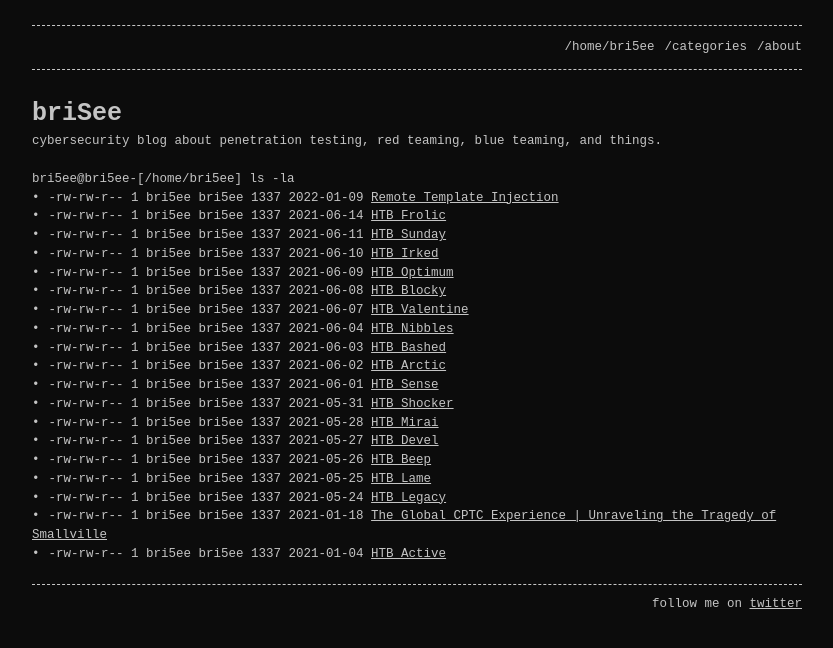
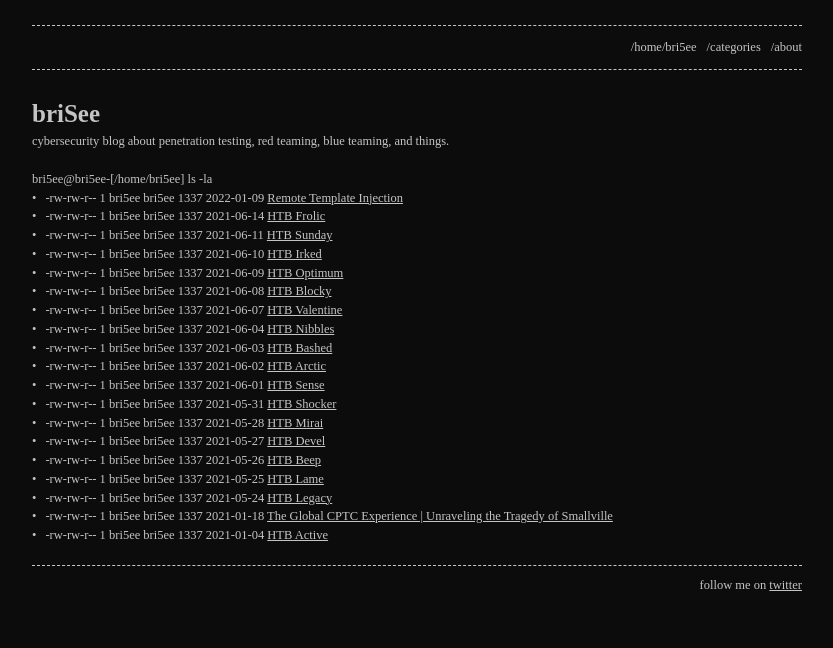
Before and after one commit to notbricey/brisee.github.io, a Jekyll site: the page built from index.md, in a window 1280 px wide. Shown: the top 648 px of the page, without its empty margins (223-1056 px from the left). Built offline with Jekyll 4.4.1, drawn with Linux system fonts in a browser that asks for light colours.

Commit message:
Update base.scss

```diff
--- a/_sass/base.scss
+++ b/_sass/base.scss
@@ -3,7 +3,7 @@
 /**
  * Style variables
  */
-$base-font-family:     'Barlow', monospace !default;
+$base-font-family:     'Barlow' !default;
 $base-font-size:       12.5px !default;
 $mobile-font-size:     12.5px !default;
 $base-line-height:     1.5 !default;
```
